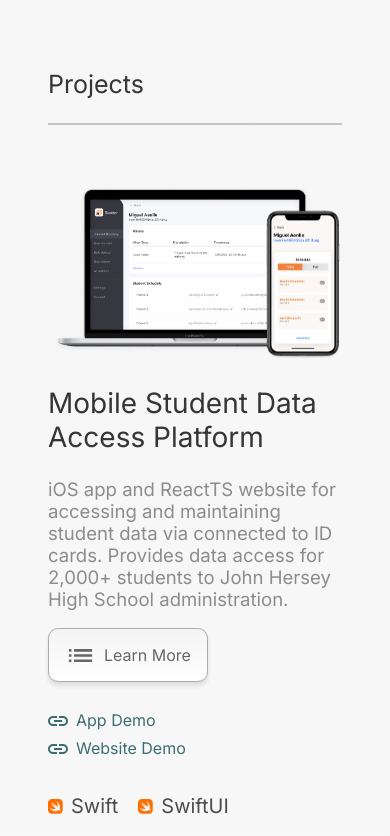
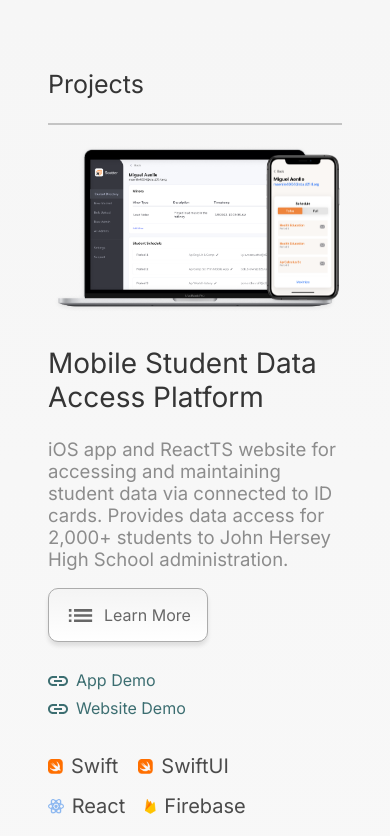
Before and after one commit to miguelaenlle/portfolio-ts-app, a React (Create React App) app: page / in a window 390 px wide. Shown: the part 2380-3216 px from the top of the page. Built offline with nearby package versions, Linux system fonts and the light colour scheme.

Commit message:
Added tidynote demo video.

```diff
--- a/public/index.html
+++ b/public/index.html
@@ -39,7 +39,7 @@
       work correctly both with client-side routing and a non-root public URL.
       Learn how to configure a non-root public URL by running `npm run build`.
     -->
-    <title>Miguel A. -- Software Developer</title>
+    <title>Miguel A. — Software Developer</title>
   </head>
   <body>
     <noscript>You need to enable JavaScript to run this app.</noscript>
--- a/src/components/buttons/LearnMoreButton.module.css
+++ b/src/components/buttons/LearnMoreButton.module.css
@@ -17,6 +17,9 @@
   transition: background-image 0.2s ease-in-out;
   cursor: pointer;
 }
+.button-text {
+  white-space: nowrap;
+}
 
 .button-background > svg {
   margin-right: 0.5rem;
--- a/src/components/buttons/LearnMoreButton.tsx
+++ b/src/components/buttons/LearnMoreButton.tsx
@@ -13,7 +13,7 @@ const LearnMoreButton: React.FC<{
       onClick={props.handleButtonClicked}
     >
       <ListIcon />
-      <p>Learn More</p>
+      <p className = {classes["button-text"]}>Learn More</p>
     </button>
   );
 };
--- a/src/components/buttons/ViewLink.module.css
+++ b/src/components/buttons/ViewLink.module.css
@@ -6,6 +6,7 @@
     margin-right: 0.5rem;
 }
 .link {
+    white-space: nowrap;
     font-size: 1rem;
     font-weight: 400;
     color: #3C6E71;
--- a/src/components/groups/Mockup.module.css
+++ b/src/components/groups/Mockup.module.css
@@ -1,3 +1,3 @@
 .content-wrapper {
-    margin-top: 3rem;
+
 }
--- a/src/components/groups/ProjectGroup.module.css
+++ b/src/components/groups/ProjectGroup.module.css
@@ -6,7 +6,8 @@
 .project-wrapper {
   margin-top: 15vh;
   margin-bottom: 15vh;
-  max-width: 40vw;
+  max-width: 50vw;
+  padding-right: 2vw;
 }
 
 .right-based {
@@ -16,7 +17,6 @@
 
 .left-based {
   margin-left: 0;
-  padding-bottom: 25vh;
 }
 
 .project-wrapper-small {
--- a/src/components/mockups/ScatterMockup.module.css
+++ b/src/components/mockups/ScatterMockup.module.css
@@ -13,13 +13,17 @@
 .image-div-2 {
   position: absolute;
   z-index: 3;
-  bottom: -0rem;
+  bottom: 2rem;
   right: 0;
 }
 
 @media screen and (max-width: 1000px) {
   .image-1 {
     width: 100%;
+  }
+  .image-div-2 {
+
+  bottom: 1rem;
   }
 }
 
--- a/src/constants/projects.tsx
+++ b/src/constants/projects.tsx
@@ -58,7 +58,7 @@ export const projectDetails: { [key: string]: ProjectDetails } = {
       "Educators can view student notebooks via the app or the website to provide additional support and instruction for students",
       "Actively used by 220+ students and educators at John Hersey High School",
     ],
-    ["V7mQst0MMnY"],
+    ["S-Pudcpqsjk"],
     [
       new DemoItem("./screenshots/TidyNote/mockup-desktop.png", "desktop"),
       new DemoItem("./screenshots/TidyNote/mockup-tablet.png", "tablet"),
```
